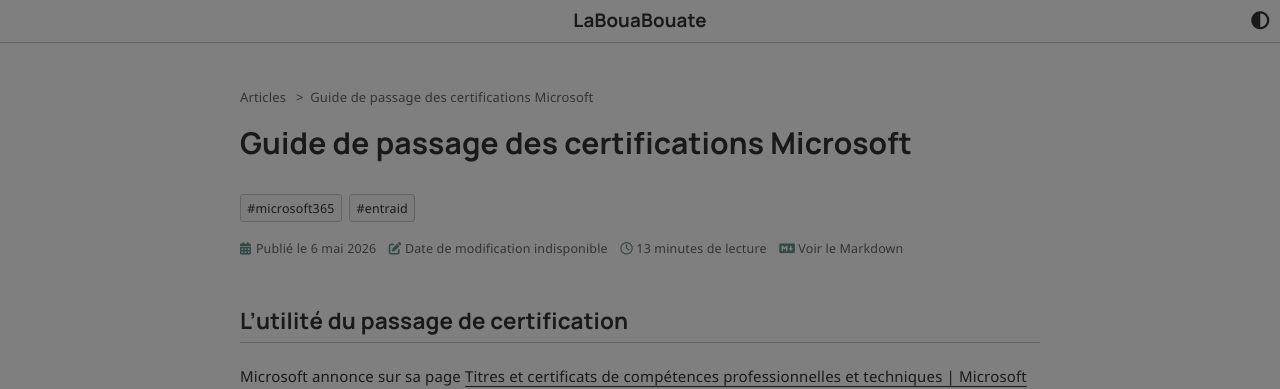
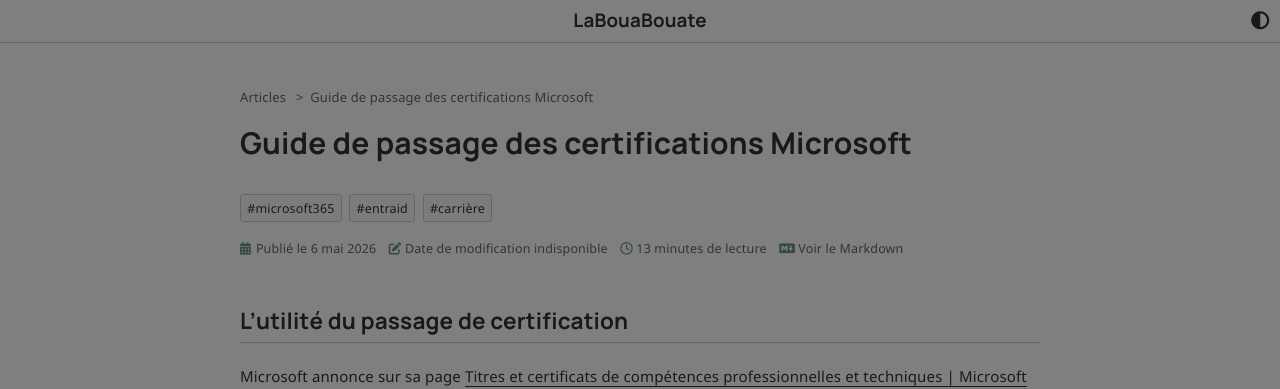
Before and after one commit to leobouard/leobouard.github.io, a Jekyll site: the page built from _posts/2026/2026-05-06-certifications-ms.md, in a window 1280 px wide and 900 px high. Shown: the top 389 px of the window. Built offline with Jekyll 4.4.1, drawn with Linux system fonts in a browser that asks for light colours; nearby versions of some CDN libraries; some web fonts are replaced; comment, search, counter and statistics services are not loaded.

Commit message:
Remaniement de certains tags

```diff
--- a/_posts/2026/2026-05-06-certifications-ms.md
+++ b/_posts/2026/2026-05-06-certifications-ms.md
@@ -1,7 +1,7 @@
 ---
 title: "Guide de passage des certifications Microsoft"
-description: "Comment préparer et obtenir une certification Microsoft, et quelle est la vraie valeur de celle-ci ?"
-tags: ["microsoft365", "entraid"]
+description: "Comment préparer et obtenir une certification Microsoft, et quelle est la vraie valeur de celle-ci"
+tags: ["microsoft365", "entraid", "carrière"]
 ---
 
 ## L'utilité du passage de certification
```
Also changed, not shown: _drafts/bases-smartcard.md (added, +5 -0 lines), _posts/2025/2025-06-27-sysvol-quarantine.md (+1 -1 lines), _posts/2026/2026-06-22-merci-metsys.md (+1 -0 lines).
